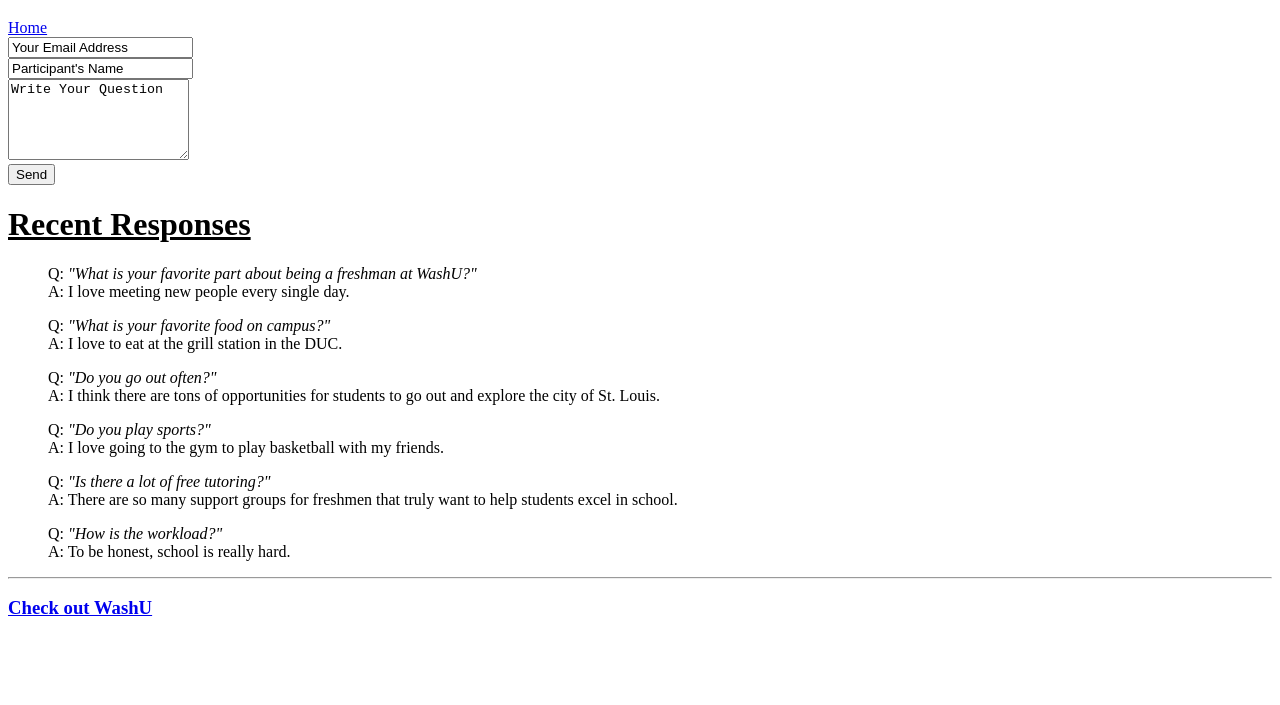
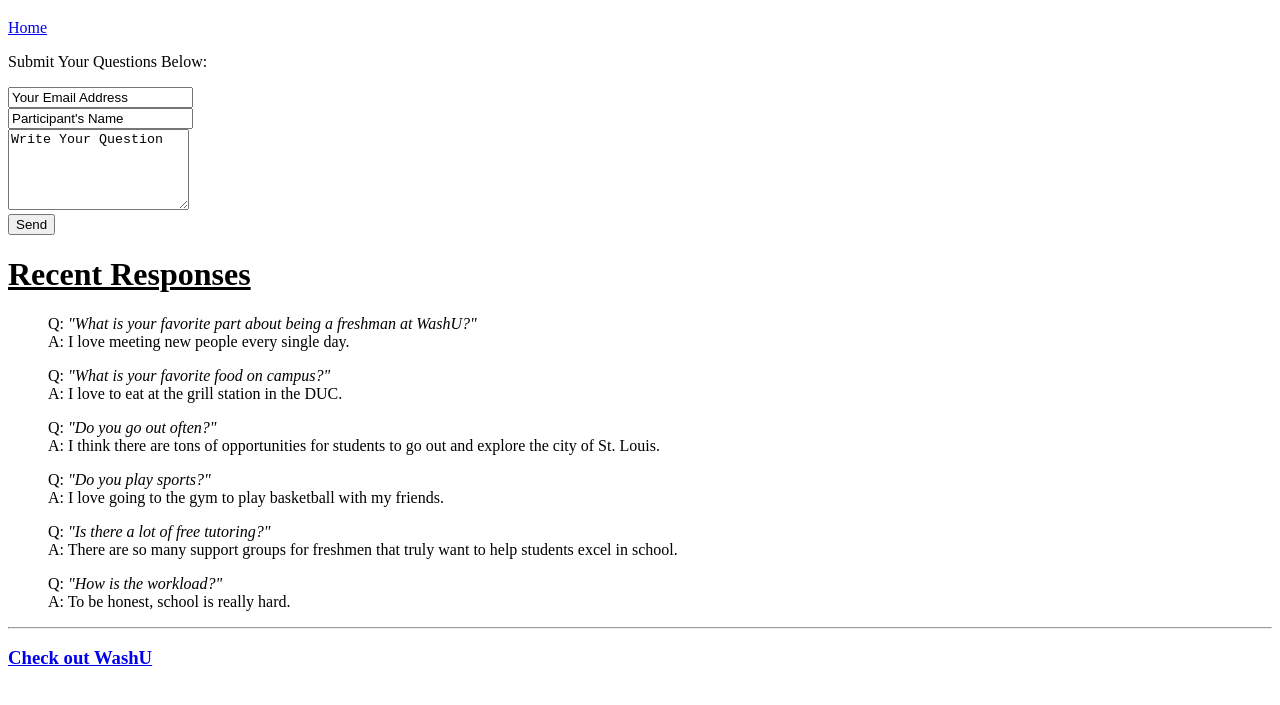
Before and after one commit to jordangonen/askWUSTL, a plain HTML site: page resources/freshmenq.html in a window 1280 px wide. Shown: the part 61-766 px from the top of the page. Drawn offline with Linux system fonts and the light colour scheme.

Commit message:
updated freshmen q

```diff
--- a/resources/freshmenq.html
+++ b/resources/freshmenq.html
@@ -6,6 +6,9 @@
 
 </head>
 <body>
+  <p>
+    Submit Your Questions Below:
+  </p>
   <form id="form" action="//formspree.io/jordangonen@wustl.edu"
         method="POST">
       <input type="email" required="required" name="Your Email Address" value="Your Email Address">
```
